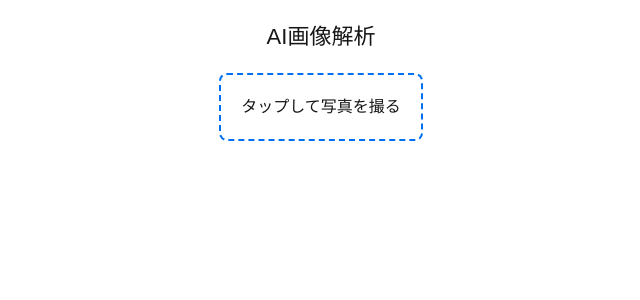
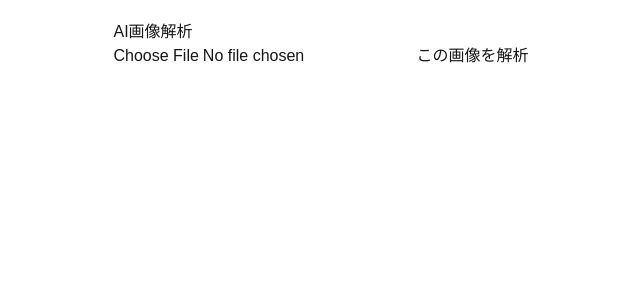
Before and after one commit to hedgehogtomcatqaz1326-netizen/my-image-analyzer, a Next.js app: page / in a window 1280 px wide. Shown: the top 300 px of the page, without its empty margins (319-959 px from the left). Built offline with nearby package versions, Linux system fonts and the light colour scheme.

Commit message:
Fix UI rendering and labels display

```diff
--- a/app/page.tsx
+++ b/app/page.tsx
@@ -1,103 +1,77 @@
 "use client";
 
-import { useState, useRef } from "react";
+import { useState } from "react";
 
 export default function Home() {
-  const [selectedImage, setSelectedImage] = useState<File | null>(null);
-  const [previewUrl, setPreviewUrl] = useState<string | null>(null);
-  const [loading, setLoading] = useState<boolean>(false);
-  // 型定義を修正：resultはnullの可能性があるため安全に扱えるようにします
-  const [result, setResult] = useState<{ summary: string; label: string } | null>(null);
-  const [error, setError] = useState<string | null>(null);
-  const fileInputRef = useRef<HTMLInputElement>(null);
+  const [result, setResult] = useState<any>(null);
+  const [loading, setLoading] = useState(false);
 
-  const handleImageChange = (e: React.ChangeEvent<HTMLInputElement>) => {
-    const file = e.target.files?.[0];
-    if (file) {
-      setSelectedImage(file);
-      setPreviewUrl(URL.createObjectURL(file));
-      setResult(null);
-      setError(null);
-    }
+  // ボタン用のスタイル定義
+  const btnStyle = {
+    display: "block",
+    padding: "10px",
+    textAlign: "center" as const,
+    backgroundColor: "#ffffff",
+    border: "1px solid #cbd5e1",
+    borderRadius: "6px",
+    color: "#1e293b",
+    textDecoration: "none",
+    fontWeight: "500",
   };
 
-  const triggerCamera = () => {
-    fileInputRef.current?.click();
-  };
-
-  const handleAnalyze = async () => {
-    if (!selectedImage) return;
-
+  const handleAnalyze = async (e: React.FormEvent<HTMLFormElement>) => {
+    e.preventDefault();
     setLoading(true);
-    setError(null);
-    setResult(null);
+    const formData = new FormData(e.currentTarget);
 
     try {
-      const formData = new FormData();
-      formData.append("image", selectedImage);
-
-      const res = await fetch("/api/analyze", {
+      const response = await fetch("/api/analyze", {
         method: "POST",
         body: formData,
       });
-
-      const data = await res.json();
-      if (!res.ok) throw new Error(data.error || "解析失敗");
-
+      const data = await response.json();
       setResult(data);
-    } catch (err: any) {
-      setError(err.message);
+    } catch (error) {
+      alert("解析に失敗しました");
     } finally {
       setLoading(false);
     }
   };
 
-  // ボタンデザインの共通スタイル
-  const btnStyle: React.CSSProperties = {
-    padding: "10px",
-    fontSize: "13px",
-    backgroundColor: "#fff",
-    border: "1px solid #ccc",
-    borderRadius: "5px",
-    textAlign: "center",
-    textDecoration: "none",
-    color: "#333",
-    fontWeight: "bold",
-    display: "block"
-  };
+  return (
+    <main style={{ padding: "20px", maxWidth: "600px", margin: "0 auto" }}>
+      <h1>AI画像解析</h1>
 
-  return (
-    <main style={{ maxWidth: "600px", margin: "0 auto", padding: "20px", fontFamily: "sans-serif" }}>
-      <h1 style={{ fontSize: "22px", textAlign: "center", marginBottom: "20px" }}>AI画像解析</h1>
-
-      <input type="file" accept="image/*" capture="environment" ref={fileInputRef} onChange={handleImageChange} style={{ display: "none" }} />
-
-      <div onClick={triggerCamera} style={{ border: "2px dashed #0070f3", padding: "20px", textAlign: "center", cursor: "pointer", borderRadius: "8px" }}>
-        {previewUrl ? <img src={previewUrl} alt="プレビュー" style={{ maxWidth: "100%", maxHeight: "200px" }} /> : <p>タップして写真を撮る</p>}
-      </div>
-
-      {previewUrl && !result && (
-        <button onClick={handleAnalyze} disabled={loading} style={{ width: "100%", padding: "15px", marginTop: "10px", backgroundColor: "#0070f3", color: "#fff", border: "none", borderRadius: "5px" }}>
+      <form onSubmit={handleAnalyze}>
+        <input type="file" name="image" accept="image/*" required />
+        <button type="submit" disabled={loading}>
           {loading ? "解析中..." : "この画像を解析"}
         </button>
-      )}
+      </form>
 
-      {error && <p style={{ color: "red" }}>{error}</p>}
-
+      {/* 解析結果の表示 */}
       {result && (
         <div style={{ marginTop: "20px", padding: "20px", backgroundColor: "#f0fdf4", borderRadius: "8px", border: "1px solid #bbf7d0" }}>
           <h2 style={{ fontSize: "18px", marginBottom: "10px" }}>解析結果</h2>
           <p style={{ whiteSpace: "pre-line", marginBottom: "20px" }}>{result.summary}</p>
 
-          <div style={{ backgroundColor: "#eef2ff", padding: "15px", borderRadius: "8px" }}>
-            <p style={{ textAlign: "center", fontWeight: "bold", marginBottom: "10px" }}>「{result.label}」について調べる</p>
-            <div style={{ display: "grid", gridTemplateColumns: "1fr 1fr", gap: "10px" }}>
-              <a href={`https://www.google.com/search?q=${encodeURIComponent(result.label)}`} target="_blank" style={btnStyle}>Google検索</a>
-              <a href={`https://ja.wikipedia.org/wiki/Special:Search?search=${encodeURIComponent(result.label)}`} target="_blank" style={btnStyle}>Wikipedia</a>
-              <a href={`https://www.youtube.com/results?search_query=${encodeURIComponent(result.label)}`} target="_blank" style={btnStyle}>YouTube</a>
-              <a href={`https://www.google.com/search?q=${encodeURIComponent(result.label)}&tbm=isch`} target="_blank" style={btnStyle}>画像検索</a>
-            </div>
-          </div>
+          {(() => {
+            const searchKeyword = result.labels?.[0] || result.label || "検索ワード";
+
+            return (
+              <div style={{ backgroundColor: "#eef2ff", padding: "15px", borderRadius: "8px" }}>
+                <p style={{ textAlign: "center", fontWeight: "bold", marginBottom: "10px" }}>
+                  「{searchKeyword}」について調べる
+                </p>
+                <div style={{ display: "grid", gridTemplateColumns: "1fr 1fr", gap: "10px" }}>
+                  <a href={`https://www.google.com/search?q=${encodeURIComponent(searchKeyword)}`} target="_blank" rel="noreferrer" style={btnStyle}>Google検索</a>
+                  <a href={`https://ja.wikipedia.org/wiki/Special:Search?search=${encodeURIComponent(searchKeyword)}`} target="_blank" rel="noreferrer" style={btnStyle}>Wikipedia</a>
+                  <a href={`https://www.youtube.com/results?search_query=${encodeURIComponent(searchKeyword)}`} target="_blank" rel="noreferrer" style={btnStyle}>YouTube</a>
+                  <a href={`https://www.google.com/search?q=${encodeURIComponent(searchKeyword)}&tbm=isch`} target="_blank" rel="noreferrer" style={btnStyle}>画像検索</a>
+                </div>
+              </div>
+            );
+          })()}
         </div>
       )}
     </main>
```
